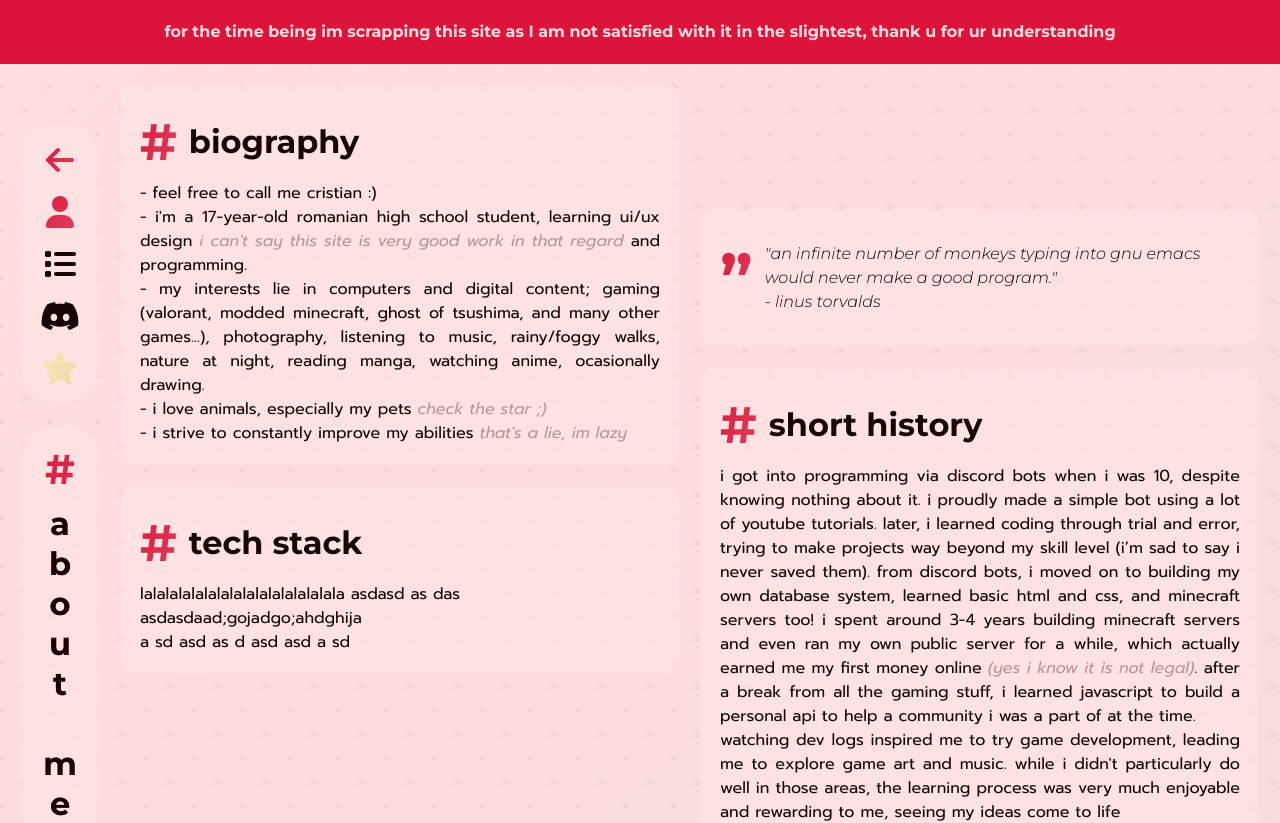
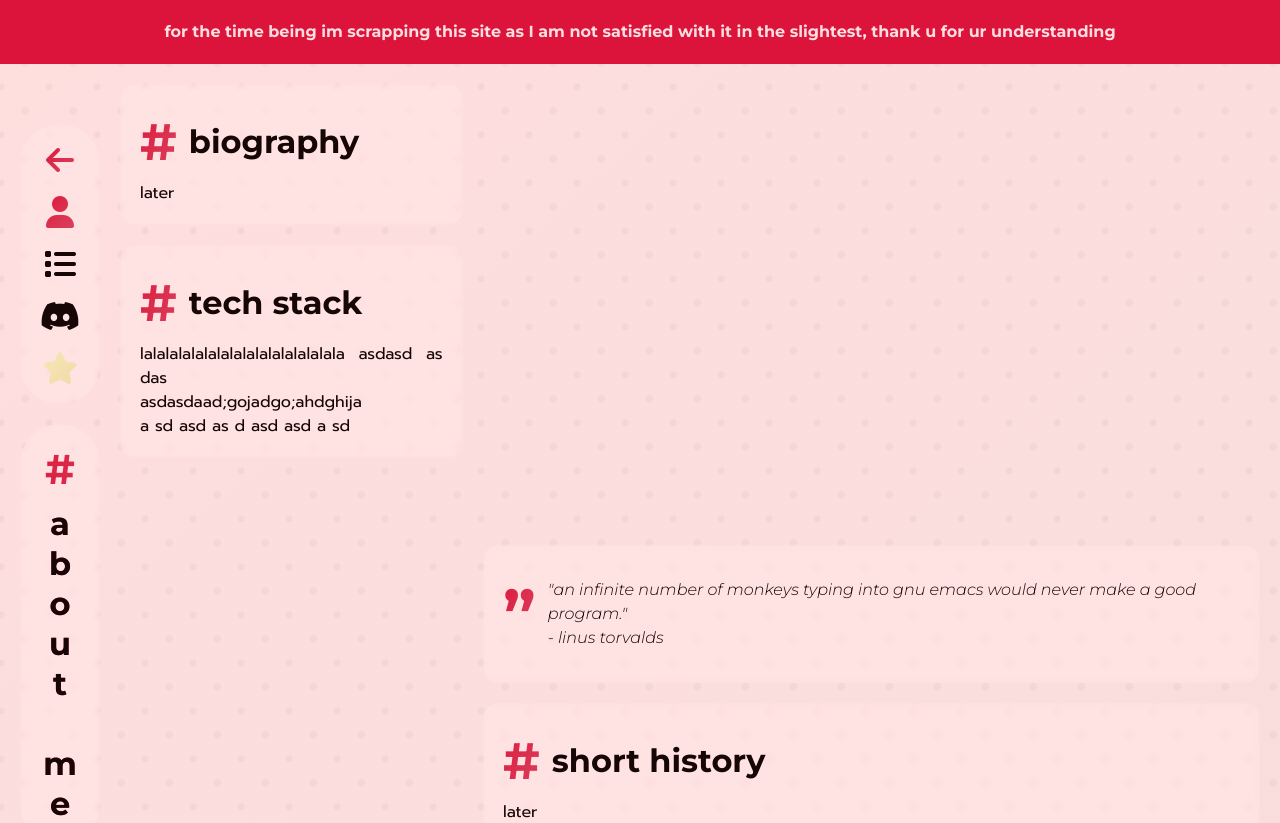
Before and after one commit to chixirra/personal-website, a Vue app: page /about in a window 1280 px wide. Shown: the top 823 px of the page. Built offline with nearby package versions, Linux system fonts and the light colour scheme.

Commit message:
Update config.ts

```diff
--- a/src/config.ts
+++ b/src/config.ts
@@ -57,7 +57,9 @@ export default {
       randomQuote: {
         enabled: true, // enable the random quote widget
       },
-      biography: `- feel free to call me cristian :) <br />
+      biography: 'later',
+      shortHistory: 'later',
+      /* biography: `- feel free to call me cristian :) <br />
             - I'm a 17-year-old Romanian high school
             student, learning UI/UX design
             <span class="italic opacity-33">i can't say this site is very good work in that regard</span>
@@ -81,7 +83,7 @@ export default {
             time. <br> Watching dev logs inspired me to try game development, leading me to
             explore game art and music. While I didn't particularly do well in those areas, the
             learning process was very much enjoyable and rewarding to me, seeing my ideas come to
-            life`,
+            life`, */
       // i would recommend not keeping this very short because it will look weird on larger screens afterwards
     },
   },
```
